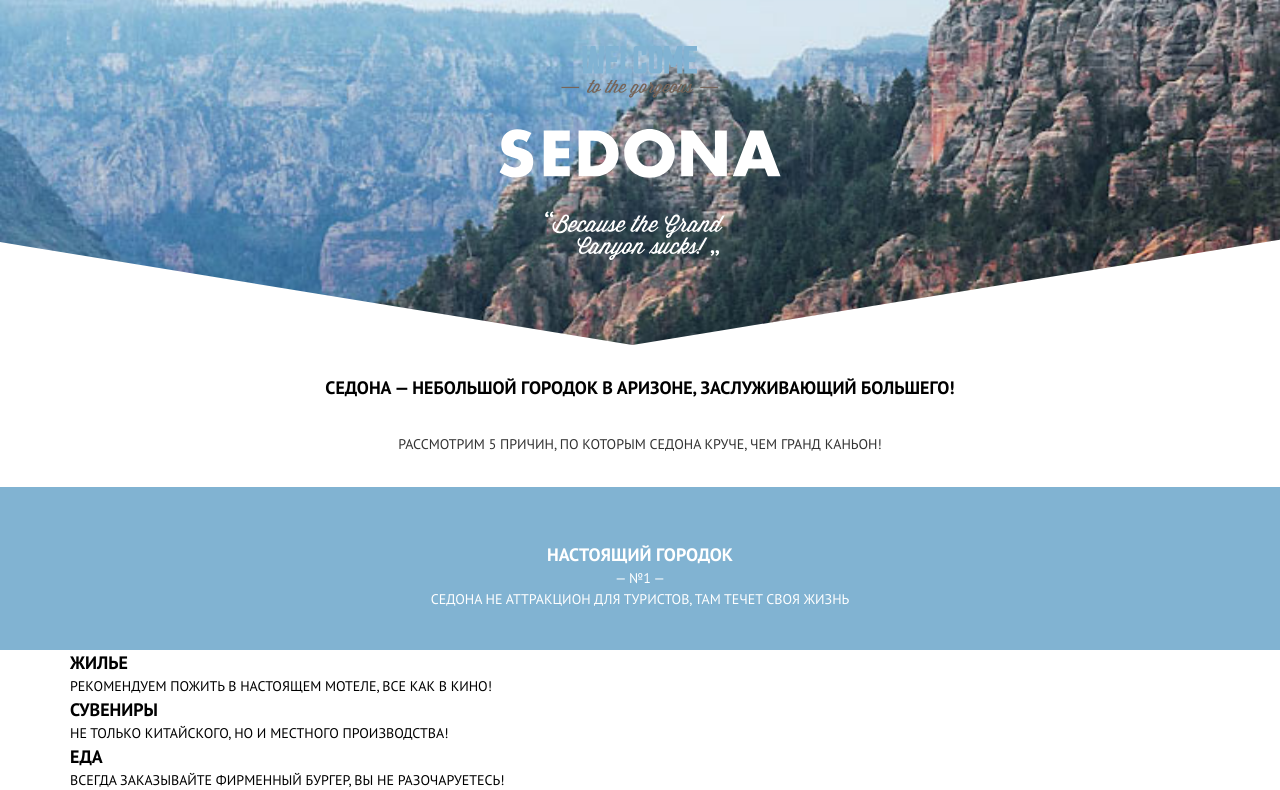
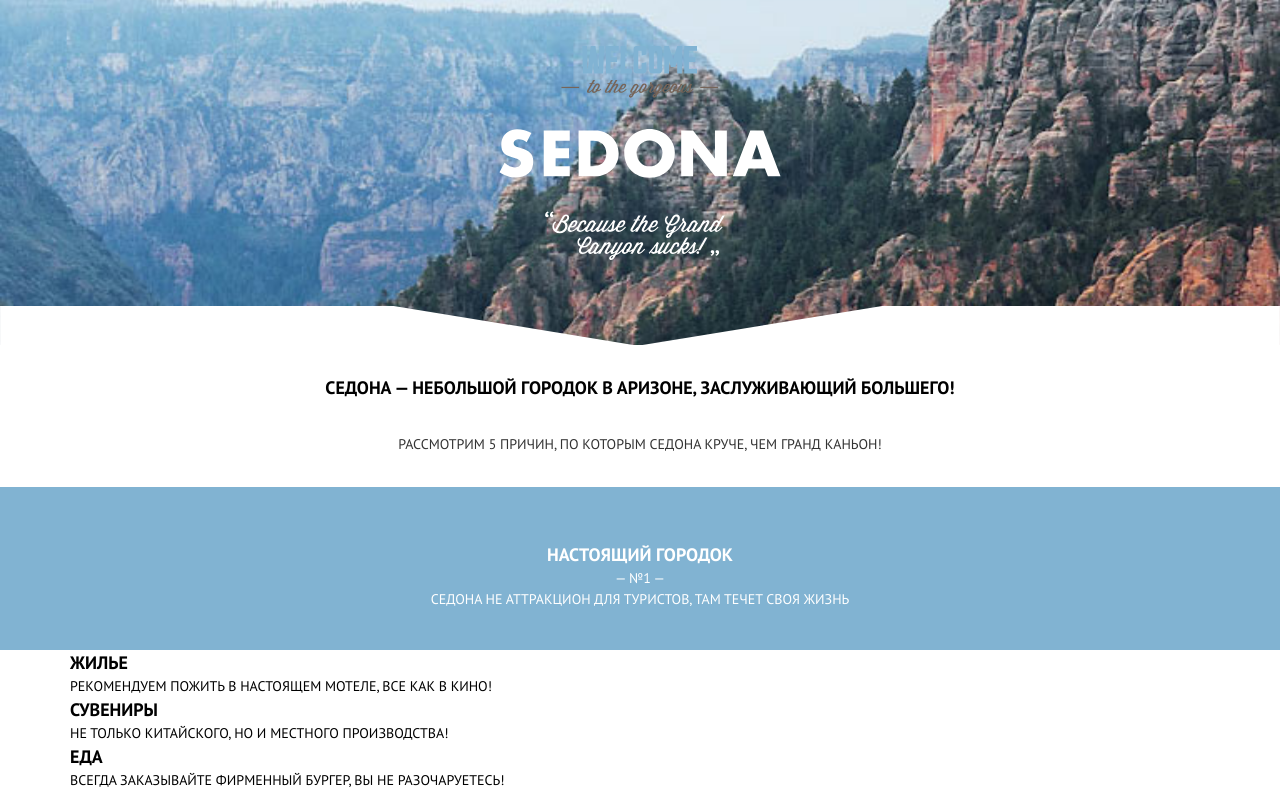
Before and after one commit to georgylazarev/1338907-sedona-20, a website: page source/index.html in a window 1280 px wide. Shown: the part 263-1053 px from the top of the page. Drawn offline with nearby package versions, Linux system fonts and the light colour scheme; files that its build step writes are made by us from their sources.

Commit message:
заменил флекс на маргин

```diff
--- a/source/sass/blocks/welcome.scss
+++ b/source/sass/blocks/welcome.scss
@@ -1,16 +1,29 @@
 .welcome {
-  justify-content: center;
-  align-items: center;
+  // justify-content: center;
+  // align-items: center;
+  position: relative;
   display: flex;
   padding: 90px 0 85px;
-  background: url("../img/bg-intro-triangle-mobile.svg"), url("../img/bg-back-mobile@1x.jpg");
-  background-position: bottom center, center;
+  background: url("../img/bg-back-mobile@1x.jpg");
+  background-position: center;
   background-repeat: no-repeat;
-  background-size: cover, cover;
+  background-size: cover;
+
+  &::after {
+    position: absolute;
+    bottom: -1px;
+    width: 100%;
+    height: 40px;
+    background: url("../img/bg-intro-triangle-mobile.svg");
+    background-position: bottom center;
+    background-repeat: no-repeat;
+    background-size: cover;
+    content: "";
+  }
 }
 
 .welcome__intro {
   &--main-page {
-
+    margin: 0 auto;
   }
 }
```
